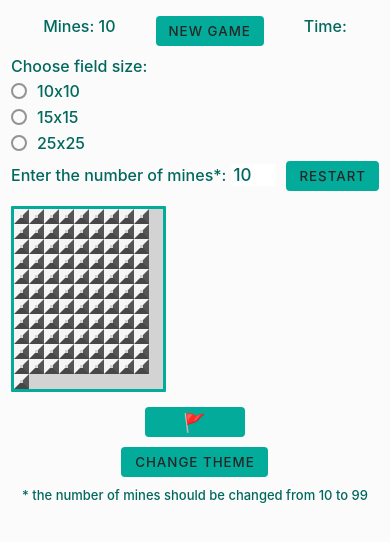
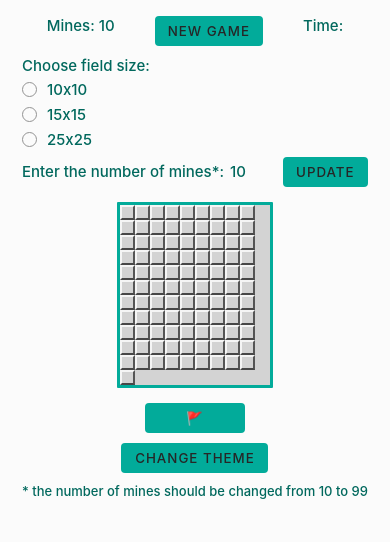
Before and after one commit to Cheeseday/minesweeper, a website built with Parcel: page src/index.html in a window 390 px wide. Built offline with nearby package versions, Linux system fonts and the light colour scheme.

Commit message:
feat: implement responsive design and make changes to the operation of flags

```diff
--- a/src/index.js
+++ b/src/index.js
@@ -114,7 +114,7 @@ labelMines.textContent = 'Enter the number of mines*: ';
 
 const minesButton = document.createElement('button');
 minesButton.classList.add(...['button', 'mines-button']);
-minesButton.textContent = 'Restart';
+minesButton.textContent = 'Update';
 
 numberOfMinesWrapper.insertAdjacentElement('afterbegin', minesButton);
 numberOfMinesWrapper.insertAdjacentElement('afterbegin', inputMines);
@@ -209,20 +209,8 @@ function defineTileSize() {
 }
 
 function displayField(xTiles, yTiles, tileSize) {
-    // const tileSize = defineTileSize();
-    // const tiles = document.querySelectorAll('.tile');
-    // console.log(tiles);
-    //check tile size
-    // if(window.clientWidth < 600)
-    // if(document.documentElement.clientWidth < 600) {
-    //     if(localStorage.getItem('fieldSize') === '10x10') {   //TODO: create function for change tile size and field size by several params
-    //         gameField.style.width = `${18 * xTiles + 6}px`;
-    //     } else {
-    //         gameField.style.width = `${15 * xTiles + 6}px`;
-    //     }
-    // } else {
-    gameField.style.width = `${tileSize * xTiles + 5.2}px`;
-    // }
+    gameField.style.width = `${tileSize * xTiles + 5.8}px`;
+
     flagButtonWrapper.insertAdjacentElement('beforebegin', gameField);
     rows = xTiles;
     columns = yTiles;
@@ -236,7 +224,7 @@ function insertTiles(xTiles, yTiles, tileSize) {
         let row = [];
         for(let j = 0; j < yTiles; j++){
             const tile = document.createElement('div');
-            tile.classList.add(...['tile', 'hard-tile']);
+            tile.classList.add('tile');
             tile.id = `${i.toString()}-${j.toString()}`;
             tile.style.width = `${tileSize}px`;
             tile.style.height = `${tileSize}px`;
@@ -289,10 +277,16 @@ function clickTile() {
     if(flagEnabled) {
         if(tile.innerText == '') {
             tile.innerText = flagIcon;
+            tile.classList.add('tile-flagged');
         }
         else if(tile.innerText == flagIcon) {
             tile.innerText = '';
+            tile.classList.remove('tile-flagged');
         }
+        return;
+    }
+
+    if(!flagEnabled && tile.innerText === flagIcon) {
         return;
     }
 
@@ -315,6 +309,7 @@ function revealMines(rows, columns) {
             let tile = board[i][j];
             if(minesLocation.includes(tile.id)) {
                 // tile.innerText = '💣';
+                tile.classList.add('tile-clicked');
                 tile.innerHTML = mineIcon;
                 // tile.style.backgroundColor = 'red';
             }
@@ -327,6 +322,9 @@ function checkMine(coordX, coordY) {
         return;
     }
     if(board[coordX][coordY].classList.contains('tile-clicked')) {
+        return;
+    }
+    if(board[coordX][coordY].innerText === flagIcon) {
         return;
     }
 
@@ -410,6 +408,7 @@ function createRadioElement(object, name) {
     input.id = object.name;
 
     const label = document.createElement('label');
+    label.className = 'input-size-label';
     label.for = `${input.id}`;
     label.textContent = input.value;
     return [input, label];
--- a/src/style.css
+++ b/src/style.css
@@ -2,18 +2,18 @@
 /* Light color palette version */
 .light {
     --base: #FFFFFF;
-    --main-color: #d3d3d3;
-    --submain-color: #a9a9a9;
-    --tile-border: #f5f5f5;
+    --antipod: #000000;
+    --main-color: #D3D3D3;
+    --submain-color: #A9A9A9;
+    --tile-border: #F5F5F5;
     --body-color: #fbfbfb;
-    --button-color: #fbfbfb;
-    --text-color: #01685d;
+    --button-color: #FBFBFB;
+    --text-color: #01685D;
     --button-text-color: #262626;
-    --active-color: #02ab9a;
+    --active-color: #02AB9A;
     /* colors that changed for tiles number */
     --one-color: #0000FF;
     --four-color: #000080;
-    --seven-color: #000000;
     /* border colors */
     --border-right-color: #555555;
     --border-bottom-color: #474747;
@@ -21,17 +21,17 @@
 /* Dark color palette version */
 .dark {
     --base: #000000;
+    --antipod: #FFFFFF;
     --main-color: #262525; /* TODO: choose optimal color combination */
     --submain-color: #181616;
     --tile-border: #706767;
-    --body-color: #3a3535;
-    --text-color: #f2f2f2;
+    --body-color: #3A3535;
+    --text-color: #F2F2F2;
     --button-color: #383838;
-    --active-color: #01685d;
+    --active-color: #01685D;
     /* colors that changed for tiles number */
-    --one-color: #0055ff;
-    --four-color: #00bbff;
-    --seven-color: #ffffff;
+    --one-color: #0055FF;
+    --four-color: #00BBFF;
     /* border colors */
     --border-right-color: #111111;
     --border-bottom-color: #000000;
@@ -49,7 +49,9 @@ body {
     display: grid;
     margin-top: 16px;
 
+    font-size: 16px;
     font-weight: 500;
+
     background-color: var(--body-color);
     place-content: center;
 }
@@ -68,6 +70,7 @@ button {
     background-color: var(--active-color);
     text-transform: uppercase;
     letter-spacing: 1px;
+    cursor: pointer;
 
     -webkit-transition: all 0.5s ease-in-out;
     -moz-transition: all 0.5s ease-in-out;
@@ -75,7 +78,8 @@ button {
 }
 
 button:hover,
-button:active {
+button:active,
+.button-footer:active {
     border: 1.3px solid var(--active-color);
 
     color: var(--active-color);
@@ -100,7 +104,7 @@ button:active {
     width: 100px;
     height: 30px;
 
-    font-size: 18px;
+    /* font-size: ; */
 }
 
 .flag-wrapper {
@@ -112,7 +116,11 @@ button:active {
 }
 
 .active-button {
-    background-color: var(--submain-color);
+    border: 1.3px solid var(--active-color);
+
+    color: var(--active-color);
+
+    background-color: var(--base);
 }
 
 .theme-button {
@@ -124,7 +132,7 @@ button:active {
     display: flex;
     flex-wrap: wrap;
 
-    margin: 15px 0;
+    margin: 15px auto;
     border: 3px solid var(--active-color);
     border-radius: 1px;
 
@@ -138,26 +146,50 @@ button:active {
 
     /* width: 35px; */
     /* height: 35px; */
-    border: 6px solid var(--tile-border);
+    border: 0.18em solid var(--tile-border);
     border-right-color: var(--border-right-color);
     border-bottom-color: var(--border-bottom-color);
 
-    font-size: 26px;
+    /* font-size: 2.6em; */
     font-weight: 700;
+
+    -webkit-transition: all 0.4s ease-out;
+    -moz-transition: all 0.4s ease-out;
+    transition: all 0.4s ease-out;
 }
 
 .tile:hover {
-    background-color: color-mix(in srgb, var(--seven-color) 25%, var(--base));
-    transition: all 0.3s ease-out;
+    border-color: color-mix(in srgb, var(--antipod) 9%, var(--tile-border));
+    border-right-color: color-mix(in srgb, var(--antipod) 15%, var(--border-right-color));
+    border-bottom-color: color-mix(in srgb, var(--antipod) 20%, var(--border-bottom-color));
+
+    background-color: color-mix(in srgb, var(--antipod) 35%, var(--base));
+
+    -webkit-transition: all 0.4s ease-out;
+    -moz-transition: all 0.4s ease-out;
+    transition: all 0.4s ease-out;
+
+    cursor: pointer;
+}
+
+.tile-flagged:hover {
+    border-color: var(--tile-border);
+    border-right-color: var(--border-right-color);
+    border-bottom-color: var(--border-bottom-color);
+
+    background: none;
 }
 
 .tile-clicked {
     background-color: var(--submain-color);
-    border: 1.5px solid var(--tile-border);
+    border: 0.05em solid var(--tile-border);
+
+    pointer-events: none;
 }
 
 .remark {
     margin: 0 auto;
+
     font-size: 13px;
 }
 
@@ -167,7 +199,7 @@ button:active {
 }
 
 .number-2 {
-    color: #0c840c;
+    color: #0C840C;
 }
 
 .number-3 {
@@ -179,7 +211,7 @@ button:active {
 }
 
 .number-5 {
-    color: #a52a2a;
+    color: #A52A2A;
 }
 
 .number-6 {
@@ -187,11 +219,11 @@ button:active {
 }
 
 .number-7 {
-    color: var(--seven-color);
+    color: var(--antipod);
 }
 
 .number-8 {
-    color: #5b5b5b;
+    color: #5B5B5B;
 }
 
 .radio-wrapper {
@@ -202,109 +234,154 @@ input:focus {
     border: none;
     outline: none;
 }
-/*
-@media screen and (max-width: 500px) {
-    .tile {
-        width: 18px;
-        height: 18px;
-
-        font-size: 13px;
-    }
-}
-*/
 
 #number-of-mines {
-    margin-left: 5px;
+    width: 45px;
+    border: none;
 
-    font-size: 17px;
+    font-size: inherit;
     font-weight: 500;
-    border: none;
-    width: 45px;
+    color: var(--text-color);
+    background-color: transparent;
 }
 
 .container {
-    --s: 1em;     /* control the size */
-    --g: 10px;    /* the gap */
-    --c: #009688; /* the active color */
+    --size: 1em;     /* control the size */
+    --gap: 10px;    /* the gap */
+    --color: #009688; /* the active color */
 
+    position: relative;
     display: grid;
     grid-auto-rows: 1fr;
-    gap: var(--g);
-    position: relative;
+    gap: var(--gap);
 }
 
 .container:before {
-    content:"";
+    content: "";
     position: absolute;
-    height: calc(var(--s)/2);
-    left: calc(var(--s)/4 + var(--_x,0px));
-    top: calc(var(--s)/4);
-    background: var(--c);
+
+    height: calc(var(--size)/2);
+    left: calc(var(--size)/4 + var(--_x,0px));
+    top: calc(var(--size)/4);
     border-radius: 50%;
+
+    background: var(--color);
+
+    transition: 0.4s, left cubic-bezier(.1,-2000,.7,-2000) 0.4s;
+
     aspect-ratio: 1;
-    transition: 0.4s,left cubic-bezier(.1,-2000,.7,-2000) .4s;
 }
-  label {
+
+.input-size-label {
     display: inline-flex;
-    line-height: var(--s);
     align-items: center;
     gap: 10px;
+
+    width: 90px;
+
+    line-height: var(--size);
     cursor: pointer;
 }
+
 .container input {
-    height: var(--s);
+    height: var(--size);
+    margin: 0;
+    border: calc(var(--size) / 8) solid var(--_c,#939393);
+    border-radius: 50%;
+    padding: calc(var(--size) / 8);
+
+    font-size: inherit;
+    outline-offset: calc(var(--size) / 10);
+    transition: 0.3s;
+
     aspect-ratio: 1;
-    border: calc(var(--s)/8) solid var(--_c,#939393);
-    border-radius: 50%;
-    outline-offset: calc(var(--s)/10);
-    padding: calc(var(--s)/8);
     -webkit-appearance: none;
     -moz-appearance: none;
     appearance: none;
     cursor: pointer;
-    font-size: inherit;
-    margin: 0;
-    transition: .3s;
 }
+
 input:checked {
-    --_c: var(--c);
+    --_c: var(--color);
 }
+
 .container:not(:has(input:checked)):before {
     --_i: -1;
     opacity: 0;
 }
-  .container:has(input:checked):before {
+
+.container:has(input:checked):before { /* here here here here here here here here */
     opacity: 1;
-    transform: translateY(calc(var(--_i)*(var(--s) + var(--g))))
+    transform: translateY(calc(var(--_i)*(var(--size) + var(--gap))));
 }
-  .container:has(label:nth-child(1) input:checked):before {--_i:0;--_x:.02px}
-  .container:has(label:nth-child(2) input:checked):before {--_i:1;--_x:.04px}
-  .container:has(label:nth-child(3) input:checked):before {--_i:2;--_x:.06px}
-  .container:has(label:nth-child(4) input:checked):before {--_i:3;--_x:.08px}
-  .container:has(label:nth-child(5) input:checked):before {--_i:4;--_x:.1px}
-  /* and so on ..*/
+
+.container:has(label:nth-child(1) input:checked):before {
+    --_i: 0;
+    --_x: 0.02px;
+}
+
+.container:has(label:nth-child(2) input:checked):before {
+    --_i: 1;
+    --_x: 0.04px;
+}
+
+.container:has(label:nth-child(3) input:checked):before {
+    --_i: 2;
+    --_x: 0.06px;
+}
 
 input:disabled {
     background:
        linear-gradient(#939393 0 0)
        50%/100% 20% no-repeat content-box;
-    opacity: .5;
+    opacity: 0.5;
     cursor: not-allowed;
 }
+
+
 @media print {
     input[type=radio] {
+        background: none;
+
         -webkit-appearance: auto;
         -moz-appearance: auto;
         appearance: auto;
-      background: none;
     }
 }
+
 @supports not selector(:has(*)) {
     .container:before {
         display: none;
     }
     input:checked {
-      --_c: var(--c);
-      background: var(--c) content-box;
+        --_c: var(--color);
+        background: var(--color) content-box;
     }
 }
+
+@media screen and (max-width: 500px) {
+    body {
+        font-size: 15px;
+    }
+    .tile {
+        font-size: 0.82em;
+    }
+}
+
+@media screen and (min-width: 768px) {
+    body {
+        font-size: 16px;
+    }
+    .tile {
+        font-size: 1.5em;
+    }
+}
+
+@media screen and (min-width: 1079px) {
+    body {
+        font-size: 18px;
+    }
+    .tile {
+        font-size: 1.8em;
+    }
+}
```
Lines whose indentation alone changed are shown as unchanged.
